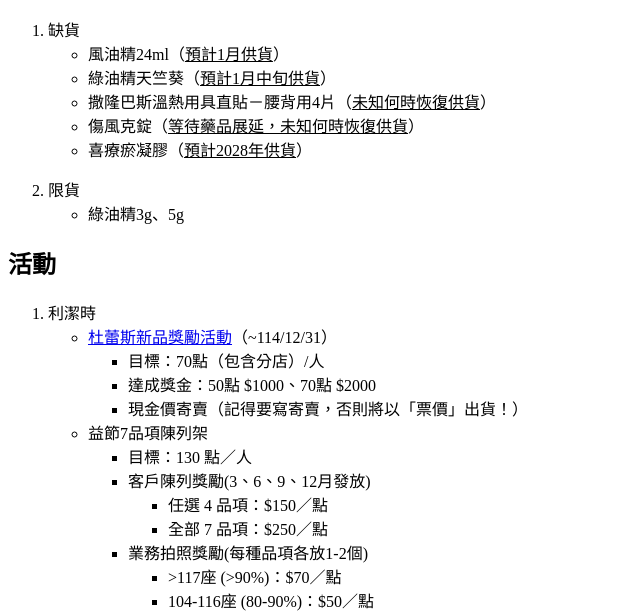
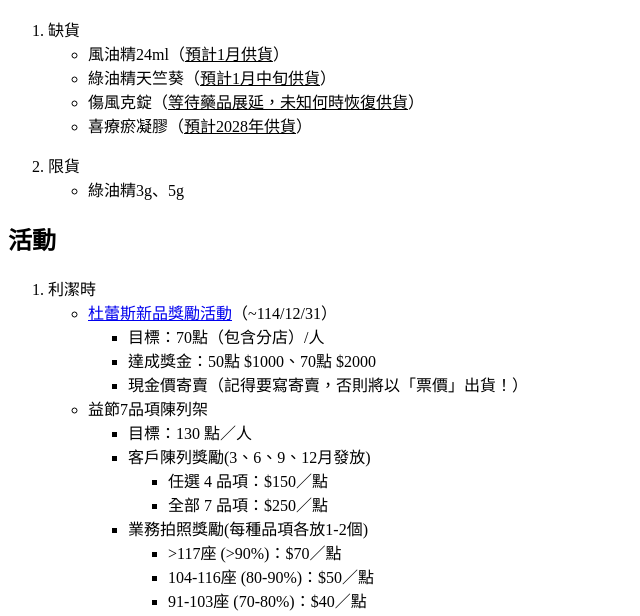
Before and after one commit to taic73162/activityannounce, a plain HTML site: page index.html in a window 1280 px wide. Shown: the part 127-743 px from the top of the page, without its empty margins (0-640 px from the left). Drawn offline with Linux system fonts and the light colour scheme.

Commit message:
Update index.html

```diff
--- a/index.html
+++ b/index.html
@@ -19,7 +19,6 @@
             <ul>
                 <li>風油精24ml（<span style="text-decoration: underline;">預計1月供貨</span>）</li>
                 <li>綠油精天竺葵（<span style="text-decoration: underline;">預計1月中旬供貨</span>）</li>
-                <li>撒隆巴斯溫熱用具直貼－腰背用4片（<span style="text-decoration: underline;">未知何時恢復供貨</span>）</li>
                 <li>傷風克錠（<span style="text-decoration: underline;">等待藥品展延，未知何時恢復供貨</span>）</li>
                 <li>喜療瘀凝膠（<span style="text-decoration: underline;">預計2028年供貨</span>）</li>
             </ul>
```
